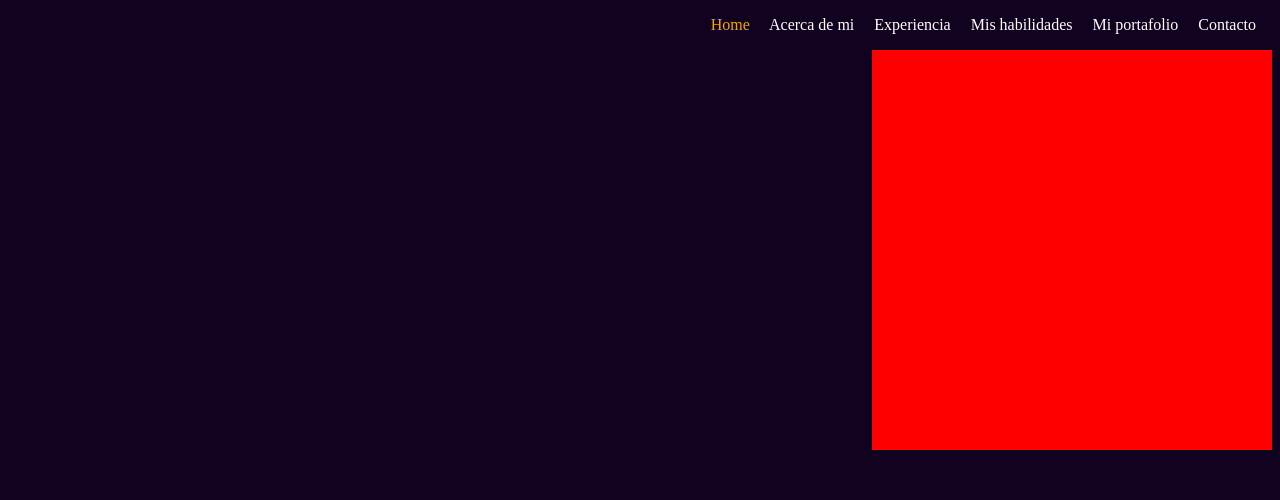
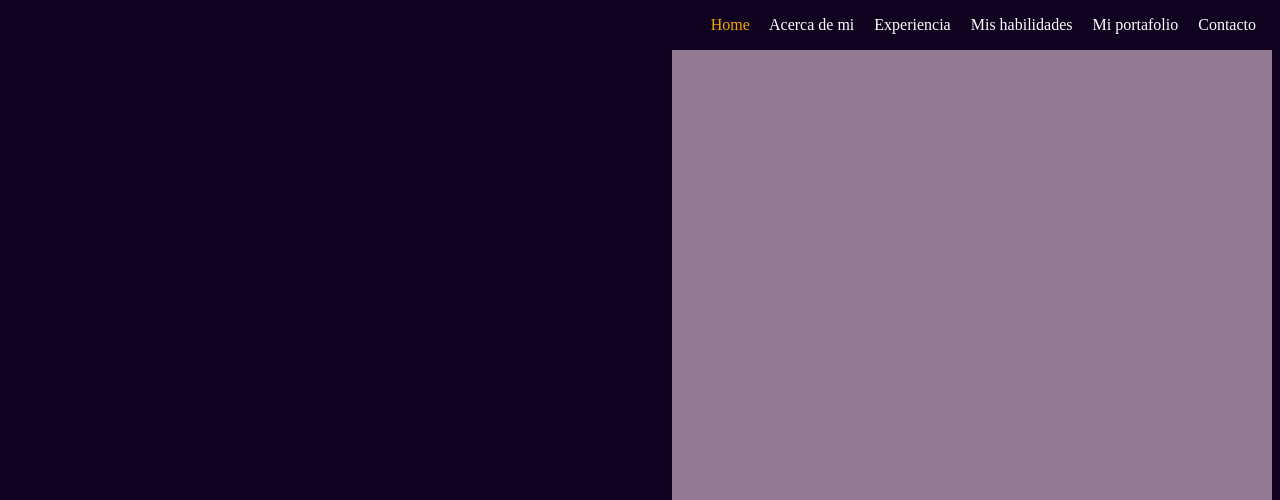
Before and after one commit to Salvador-Esparza-Alvarez/portafolio2Salvador, a plain HTML site: page index.html in a window 1280 px wide. Shown: the top 500 px of the page. Drawn offline with Linux system fonts and the light colour scheme.

Commit message:
portafolio

```diff
--- a/styles.css
+++ b/styles.css
@@ -37,9 +37,11 @@ nav a{
 }
 
 .rectangle-1{
-    background-color:purple;
+    background-color: rgb(146, 123, 146);
     width: 600px;;
     height: 600px;;
+
+
 }
 
 .img-principal{
@@ -54,16 +56,3 @@ nav a{
 .text-yellow{
     color: #f1a600;
 }
-
-.container{
-    display: flex;
-    align-items: flex-start;
-    justify-content:flex-end;
-}
-
-.rectangle-1{
-    background-color: red;
-    width: 400px;
-    height: 400px;
-    display: inline-block;
-}
```
